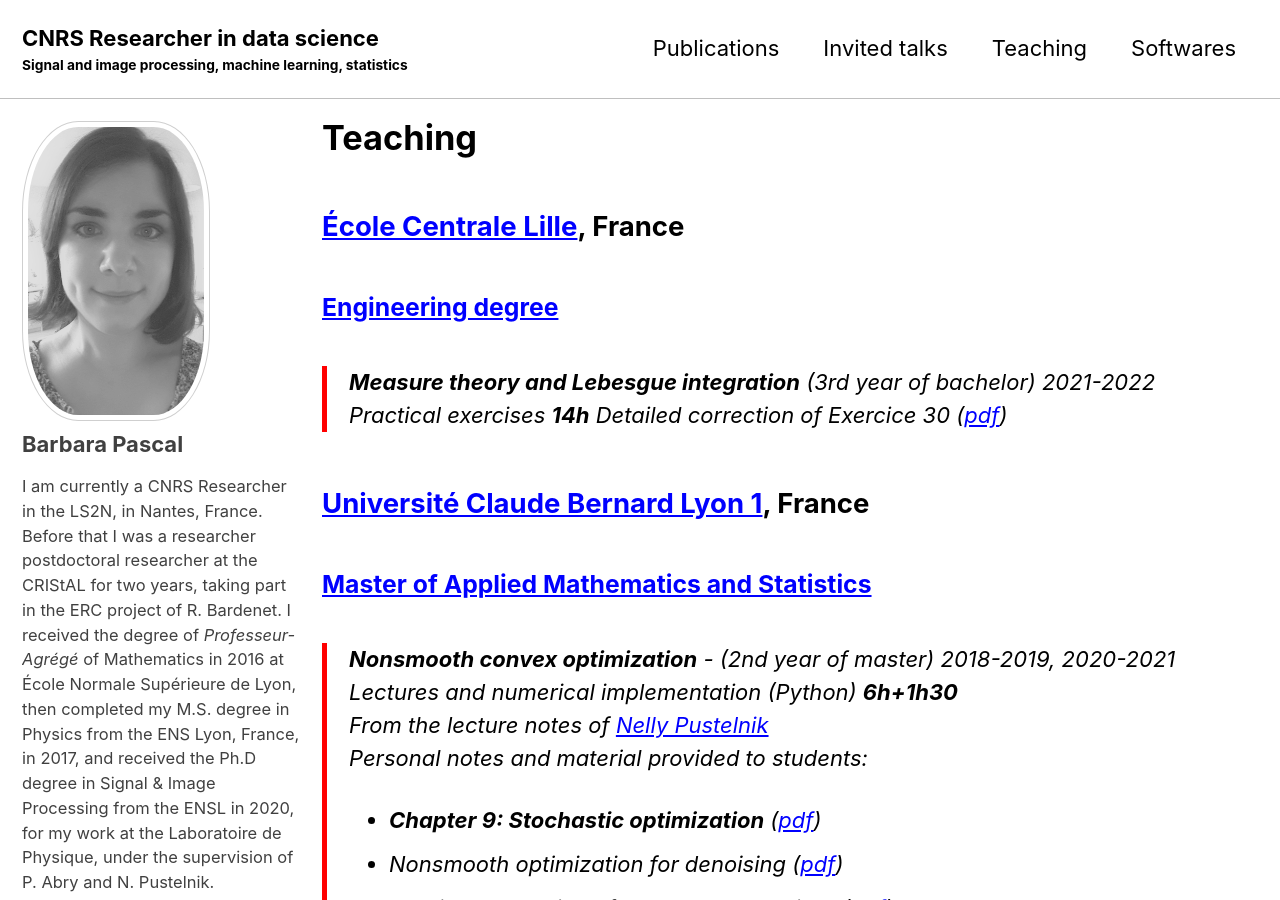
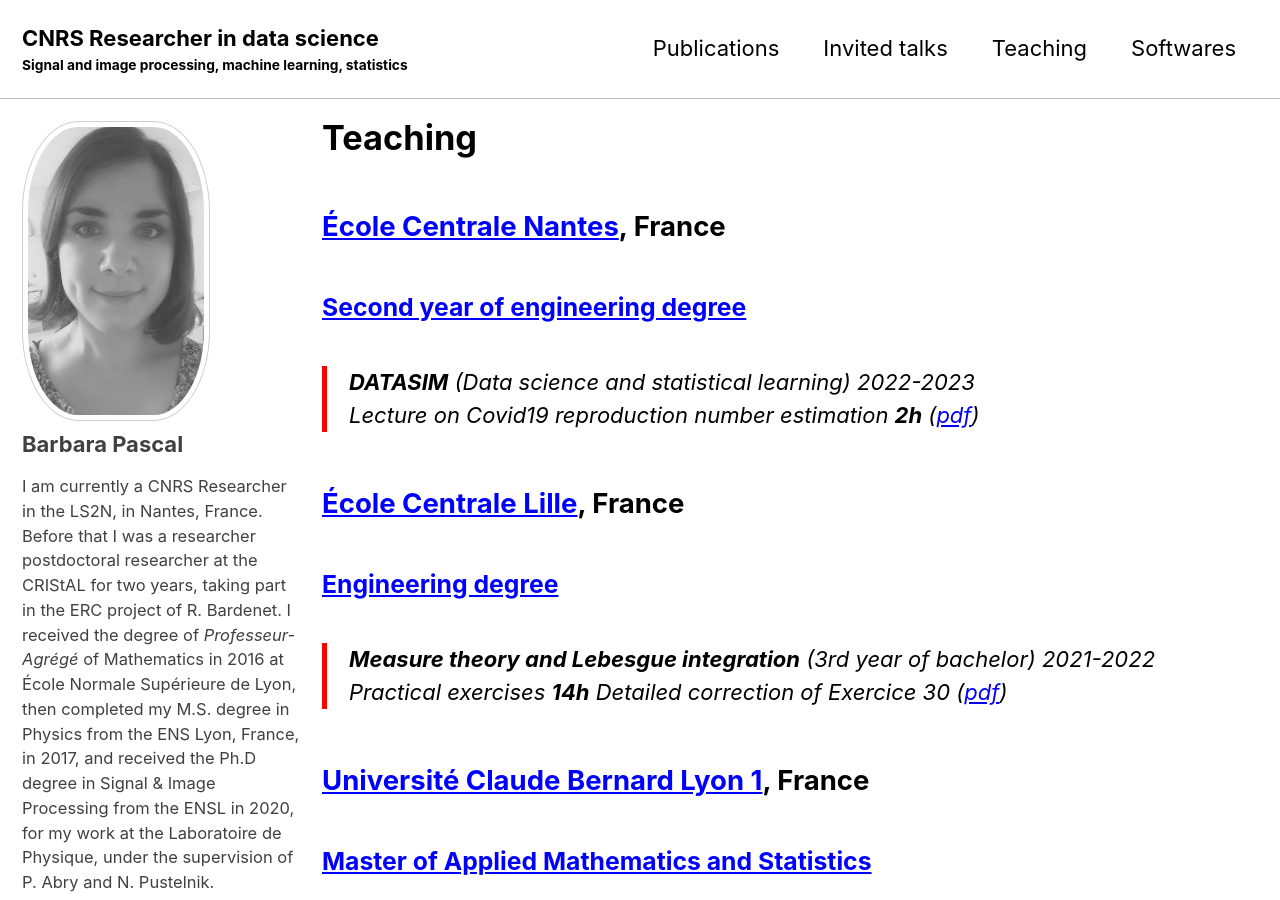
Before and after one commit to bpascal-fr/bpascal-fr.github.io, a Jekyll site: the page built from _pages/teaching.md, in a window 1280 px wide and 900 px high. Built offline with Jekyll 4.4.1, drawn with Linux system fonts in a browser that asks for light colours; cached includes are drawn as plain includes; nearby versions of some CDN libraries; some web fonts are replaced.

Commit message:
Add files via upload

```diff
--- a/_pages/teaching.md
+++ b/_pages/teaching.md
@@ -5,6 +5,13 @@ classes: wide
 author_profile: true
 title: "Teaching"
 ---
+
+## [École Centrale Nantes](https://www.ec-nantes.fr/), France
+
+### [Second year of engineering degree](https://www.ec-nantes.fr/version-francaise/formation/les-options-de-2e-et-3e-annee)
+
+> **DATASIM** (Data science and statistical learning) *2022-2023*
+Lecture on Covid19 reproduction number estimation **2h** ([pdf](../assets/pdfs/CM.pdf))
 
 ## [École Centrale Lille](https://centralelille.fr/), France
 
```
